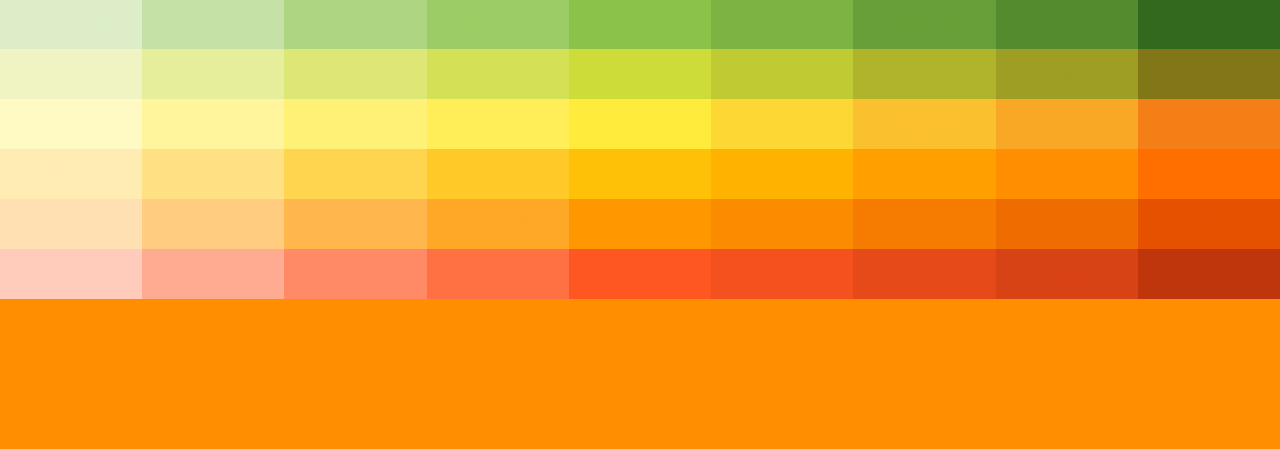
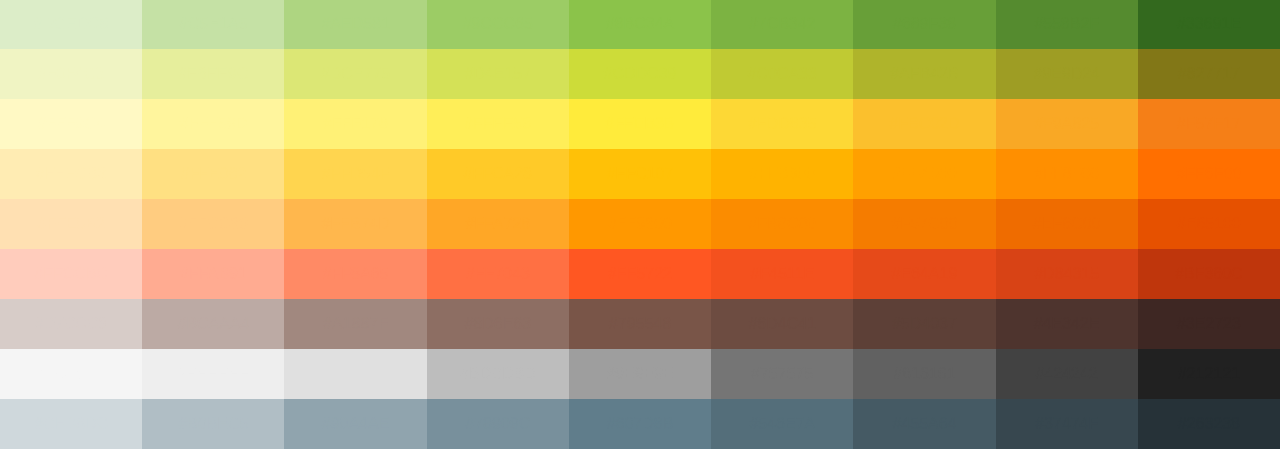
Before and after one commit to neolwc/cpanel-archive, a PHP site: page /color/index.php in a window 1280 px wide. Shown: the part 501-950 px from the top of the page. Before the commit the page ends 800 px from the top, so only its background shows below. Run offline with PHP 8.4, Linux system fonts and the light colour scheme; data comes from the database, SQL or seed files in the repository; some libraries are stand-ins or nearby versions.

Commit message:
Add project color php

```diff
--- /dev/null
+++ b/color/colors.php
@@ -0,0 +1,27 @@
+<?php
+/**
+ * Export to PHP Array plugin for PHPMyAdmin
+ * @version 4.9.0.1
+ */
+
+$colors = array(
+  array('id' => '1','name' => 'Red','primary' => 'F44336','50' => 'FFEBEE','100' => 'FFCDD2','200' => 'EF9A9A','300' => 'E57373','400' => 'EF5350','500' => 'F44336','600' => 'E53935','700' => 'D32F2F','800' => 'C62828','900' => 'B71C1C','A100' => 'FF8A80','A200' => 'FF5252','A400' => 'FF1744','A700' => 'D50000'),
+  array('id' => '2','name' => 'Pink','primary' => 'E91E63','50' => 'FCE4EC','100' => 'F8BBD0','200' => 'F48FB1','300' => 'F06292','400' => 'EC407A','500' => 'E91E63','600' => 'D81B60','700' => 'C2185B','800' => 'AD1457','900' => '880E4F','A100' => 'FF80AB','A200' => 'FF4081','A400' => 'F50057','A700' => 'C51162'),
+  array('id' => '3','name' => 'Purple','primary' => '9C27B0','50' => 'F3E5F5','100' => 'E1BEE7','200' => 'CE93D8','300' => 'BA68C8','400' => 'AB47BC','500' => '9C27B0','600' => '8E24AA','700' => '7B1FA2','800' => '6A1B9A','900' => '4A148C','A100' => 'EA80FC','A200' => 'E040FB','A400' => 'D500F9','A700' => 'AA00FF'),
+  array('id' => '4','name' => 'Deep Purple','primary' => '673AB7','50' => 'EDE7F6','100' => 'D1C4E9','200' => 'B39DDB','300' => '9575CD','400' => '7E57C2','500' => '673AB7','600' => '5E35B1','700' => '512DA8','800' => '4527A0','900' => '311B92','A100' => 'B388FF','A200' => '7C4DFF','A400' => '651FFF','A700' => '6200EA'),
+  array('id' => '5','name' => 'Indigo','primary' => '3F51B5','50' => 'E8EAF6','100' => 'C5CAE9','200' => '9FA8DA','300' => '7986CB','400' => '5C6BC0','500' => '3F51B5','600' => '3949AB','700' => '303F9F','800' => '283593','900' => '1A237E','A100' => '8C9EFF','A200' => '536DFE','A400' => '3D5AFE','A700' => '304FFE'),
+  array('id' => '6','name' => 'Blue','primary' => '2196F3','50' => 'E3F2FD','100' => 'BBDEFB','200' => '90CAF9','300' => '64B5F6','400' => '42A5F5','500' => '2196F3','600' => '1E88E5','700' => '1976D2','800' => '1565C0','900' => '0D47A1','A100' => '82B1FF','A200' => '448AFF','A400' => '2979FF','A700' => '2962FF'),
+  array('id' => '7','name' => 'Light Blue','primary' => '03A9F4','50' => 'E1F5FE','100' => 'B3E5FC','200' => '81D4FA','300' => '4FC3F7','400' => '29B6F6','500' => '03A9F4','600' => '039BE5','700' => '0288D1','800' => '0277BD','900' => '01579B','A100' => '80D8FF','A200' => '40C4FF','A400' => '00B0FF','A700' => '0091EA'),
+  array('id' => '8','name' => 'Cyan','primary' => '00BCD4','50' => 'E0F7FA','100' => 'B2EBF2','200' => '80DEEA','300' => '4DD0E1','400' => '26C6DA','500' => '00BCD4','600' => '00ACC1','700' => '0097A7','800' => '00838F','900' => '006064','A100' => '84FFFF','A200' => '18FFFF','A400' => '00E5FF','A700' => '00B8D4'),
+  array('id' => '9','name' => 'Teal','primary' => '009688','50' => 'E0F2F1','100' => 'B2DFDB','200' => '80CBC4','300' => '4DB6AC','400' => '26A69A','500' => '009688','600' => '00897B','700' => '00796B','800' => '00695C','900' => '004D40','A100' => 'A7FFEB','A200' => '64FFDA','A400' => '1DE9B6','A700' => '00BFA5'),
+  array('id' => '10','name' => 'Green','primary' => '4CAF50','50' => 'E8F5E9','100' => 'C8E6C9','200' => 'A5D6A7','300' => '81C784','400' => '66BB6A','500' => '4CAF50','600' => '43A047','700' => '388E3C','800' => '2E7D32','900' => '1B5E20','A100' => 'B9F6CA','A200' => '69F0AE','A400' => '00E676','A700' => '00C853'),
+  array('id' => '11','name' => 'Light Green','primary' => '8BC34A','50' => 'F1F8E9','100' => 'DCEDC8','200' => 'C5E1A5','300' => 'AED581','400' => '9CCC65','500' => '8BC34A','600' => '7CB342','700' => '689F38','800' => '558B2F','900' => '33691E','A100' => 'CCFF90','A200' => 'B2FF59','A400' => '76FF03','A700' => '64DD17'),
+  array('id' => '12','name' => 'Lime','primary' => 'CDDC39','50' => 'F9FBE7','100' => 'F0F4C3','200' => 'E6EE9C','300' => 'DCE775','400' => 'D4E157','500' => 'CDDC39','600' => 'C0CA33','700' => 'AFB42B','800' => '9E9D24','900' => '827717','A100' => 'F4FF81','A200' => 'EEFF41','A400' => 'C6FF00','A700' => 'AEEA00'),
+  array('id' => '13','name' => 'Yellow','primary' => 'FFEB3B','50' => 'FFFDE7','100' => 'FFF9C4','200' => 'FFF59D','300' => 'FFF176','400' => 'FFEE58','500' => 'FFEB3B','600' => 'FDD835','700' => 'FBC02D','800' => 'F9A825','900' => 'F57F17','A100' => 'FFFF8D','A200' => 'FFFF00','A400' => 'FFEA00','A700' => 'FFD600'),
+  array('id' => '14','name' => 'Amber','primary' => 'FFC107','50' => 'FFF8E1','100' => 'FFECB3','200' => 'FFE082','300' => 'FFD54F','400' => 'FFCA28','500' => 'FFC107','600' => 'FFB300','700' => 'FFA000','800' => 'FF8F00','900' => 'FF6F00','A100' => 'FFE57F','A200' => 'FFD740','A400' => 'FFC400','A700' => 'FFAB00'),
+  array('id' => '15','name' => 'Orange','primary' => 'FF9800','50' => 'FFF3E0','100' => 'FFE0B2','200' => 'FFCC80','300' => 'FFB74D','400' => 'FFA726','500' => 'FF9800','600' => 'FB8C00','700' => 'F57C00','800' => 'EF6C00','900' => 'E65100','A100' => 'FFD180','A200' => 'FFAB40','A400' => 'FF9100','A700' => 'FF6D00'),
+  array('id' => '16','name' => 'Deep Orange','primary' => 'FF5722','50' => 'FBE9E7','100' => 'FFCCBC','200' => 'FFAB91','300' => 'FF8A65','400' => 'FF7043','500' => 'FF5722','600' => 'F4511E','700' => 'E64A19','800' => 'D84315','900' => 'BF360C','A100' => 'FF9E80','A200' => 'FF6E40','A400' => 'FF3D00','A700' => 'DD2C00'),
+  array('id' => '17','name' => 'Brown','primary' => '795548','50' => 'EFEBE9','100' => 'D7CCC8','200' => 'BCAAA4','300' => 'A1887F','400' => '8D6E63','500' => '795548','600' => '6D4C41','700' => '5D4037','800' => '4E342E','900' => '3E2723','A100' => '','A200' => '','A400' => '','A700' => ''),
+  array('id' => '18','name' => 'Grey','primary' => '9E9E9E','50' => 'FAFAFA','100' => 'F5F5F5','200' => 'EEEEEE','300' => 'E0E0E0','400' => 'BDBDBD','500' => '9E9E9E','600' => '757575','700' => '616161','800' => '424242','900' => '212121','A100' => '','A200' => '','A400' => '','A700' => ''),
+  array('id' => '19','name' => 'Blue Grey','primary' => '607D8B','50' => 'ECEFF1','100' => 'CFD8DC','200' => 'B0BEC5','300' => '90A4AE','400' => '78909C','500' => '607D8B','600' => '546E7A','700' => '455A64','800' => '37474F','900' => '263238','A100' => '','A200' => '','A400' => '','A700' => '')
+);
--- a/color/index.php
+++ b/color/index.php
@@ -26,18 +26,25 @@
 </head>
 <body>
 	<?php
-	$db = new PDO();
-	$db->setAttribute(PDO::ATTR_ERRMODE, PDO::ERRMODE_EXCEPTION);
-	$db->setAttribute(PDO::ATTR_EMULATE_PREPARES, false);
+	// $db = new PDO();
+	// $db->setAttribute(PDO::ATTR_ERRMODE, PDO::ERRMODE_EXCEPTION);
+	// $db->setAttribute(PDO::ATTR_EMULATE_PREPARES, false);
 
-	function getData($sql, $db) {
-	  $result = $db->query($sql);
-	  return $result->fetchAll(PDO::FETCH_ASSOC);
+	// function getData($sql, $db) {
+	//   $result = $db->query($sql);
+	//   return $result->fetchAll(PDO::FETCH_ASSOC);
+	// }
+
+	// $sql = "SELECT `100`, `200`, `300`, `400`, `500`, `600`, `700`, `800`, `900` FROM `colors` WHERE `id` <= 16";
+	// $colors = getData($sql, $db);
+	// var_dump($colors);
+
+	require_once('./colors.php');
+	foreach($colors as $row => $value) {
+		$colors[$row] = array_filter($value, function($key) {
+			return in_array($key, array('100', '200', '300', '400', '500', '600', '700', '800', '900'));
+		}, ARRAY_FILTER_USE_KEY);
 	}
-
-	$sql = "SELECT `100`, `200`, `300`, `400`, `500`, `600`, `700`, `800`, `900` FROM `colors` WHERE `id` <= 16";
-	$colors = getData($sql, $db);
-	// var_dump($colors);
 
 	foreach ($colors as $color) {
 		echo '<div class="row">'."\n";
```
